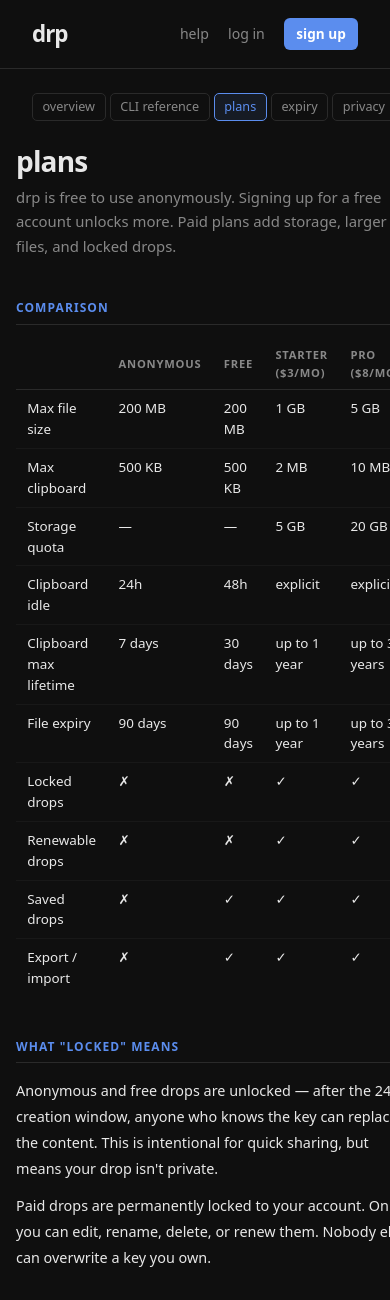
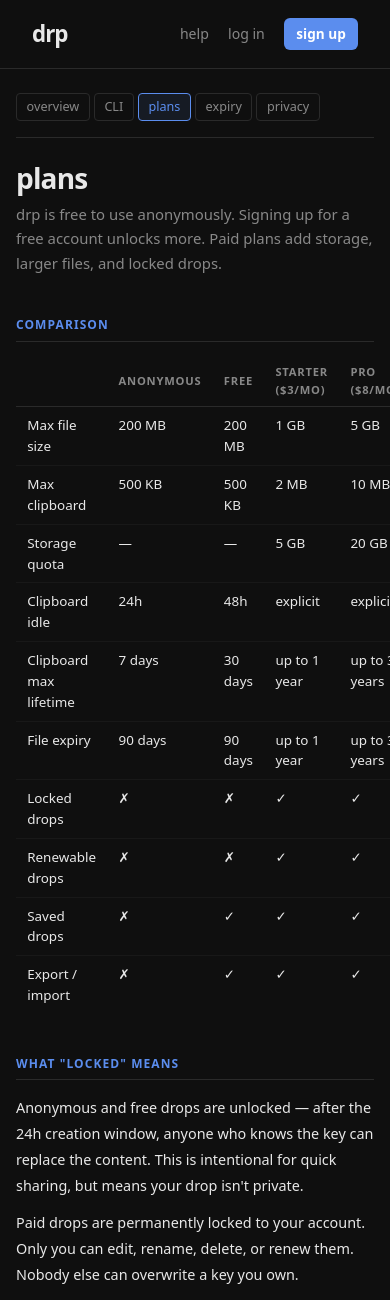
Before and after one commit to Vic-Nas/drp, a Django app: page /help/plans/ in a window 390 px wide; the page is wider, and only the part inside the window is pictured. Shown: the top 1300 px of that part. Run offline with Django 5.2, Linux system fonts and the light colour scheme.

Commit message:
fix: stabilise help grid and shorten CLI nav label (#27)
- Add min-width:0 to .help-content so <pre> blocks on the CLI page
  cannot expand the grid column and displace the sidenav between pages
- Rename 'CLI reference' to 'CLI' in the sidenav

```diff
--- a/project/static/css/help.css
+++ b/project/static/css/help.css
@@ -71,7 +71,17 @@
   border-radius: 2px;
 }
 
-/* ── Content typography ───────────────────────────────────────────────────── */
+/* ── Content area ─────────────────────────────────────────────────────────── */
+
+/*
+ * min-width: 0 is required on grid children.
+ * Without it, the default min-width: auto lets <pre> blocks on the CLI
+ * page expand the column beyond its 1fr allocation, which squeezes the
+ * nav column and makes the layout differ page-to-page.
+ */
+.help-content {
+  min-width: 0;
+}
 
 .help-content h1 {
   font-size: 1.75rem;
@@ -138,7 +148,6 @@
   font-family: ui-monospace, monospace;
   font-size: .83em;
   color: #c8d8ff;
-  word-break: break-word;
 }
 
 .help-content pre {
@@ -147,8 +156,8 @@
   border-radius: var(--radius);
   padding: 1rem 1.2rem;
   margin: .6rem 0 1.2rem;
+  /* overflow-x scroll keeps pre from blowing out the grid column */
   overflow-x: auto;
-  max-width: 100%;
 }
 
 .help-content pre code {
@@ -158,7 +167,6 @@
   font-size: .83rem;
   line-height: 1.7;
   color: var(--text);
-  word-break: normal;
 }
 
 /* ── Tables ───────────────────────────────────────────────────────────────── */
@@ -251,7 +259,7 @@
 
 /* ── Responsive ───────────────────────────────────────────────────────────── */
 
-@media (max-width: 680px) {
+@media (max-width: 640px) {
   .help-wrap {
     grid-template-columns: 1fr;
     gap: 1.5rem;
@@ -259,6 +267,12 @@
 
   .help-sidenav {
     position: static;
+    flex-direction: row;
+    flex-wrap: wrap;
+    align-items: center;
+    gap: .25rem;
+    padding-bottom: 1rem;
+    border-bottom: 1px solid var(--border);
   }
 
   .help-sidenav-title {
@@ -275,10 +289,12 @@
     font-size: .79rem;
     padding: .28rem .6rem;
     border: 1px solid var(--border);
+    border-radius: 4px;
   }
 
   .help-sidenav-links a.active {
     border-color: var(--accent);
+    background: rgba(91,141,238,.09);
   }
 
   .help-sidenav-links a.active::before {
--- a/project/templates/help/base.html
+++ b/project/templates/help/base.html
@@ -12,7 +12,7 @@
     <a href="{% url 'help_index' %}" class="help-sidenav-title">docs</a>
     <div class="help-sidenav-links">
       <a href="{% url 'help_index' %}"   {% if request.resolver_match.url_name == 'help_index'   %}class="active"{% endif %}>overview</a>
-      <a href="{% url 'help_cli' %}"     {% if request.resolver_match.url_name == 'help_cli'     %}class="active"{% endif %}>CLI reference</a>
+      <a href="{% url 'help_cli' %}"     {% if request.resolver_match.url_name == 'help_cli'     %}class="active"{% endif %}>CLI</a>
       <a href="{% url 'help_plans' %}"   {% if request.resolver_match.url_name == 'help_plans'   %}class="active"{% endif %}>plans</a>
       <a href="{% url 'help_expiry' %}"  {% if request.resolver_match.url_name == 'help_expiry'  %}class="active"{% endif %}>expiry</a>
       <a href="{% url 'help_privacy' %}" {% if request.resolver_match.url_name == 'help_privacy' %}class="active"{% endif %}>privacy</a>
```
